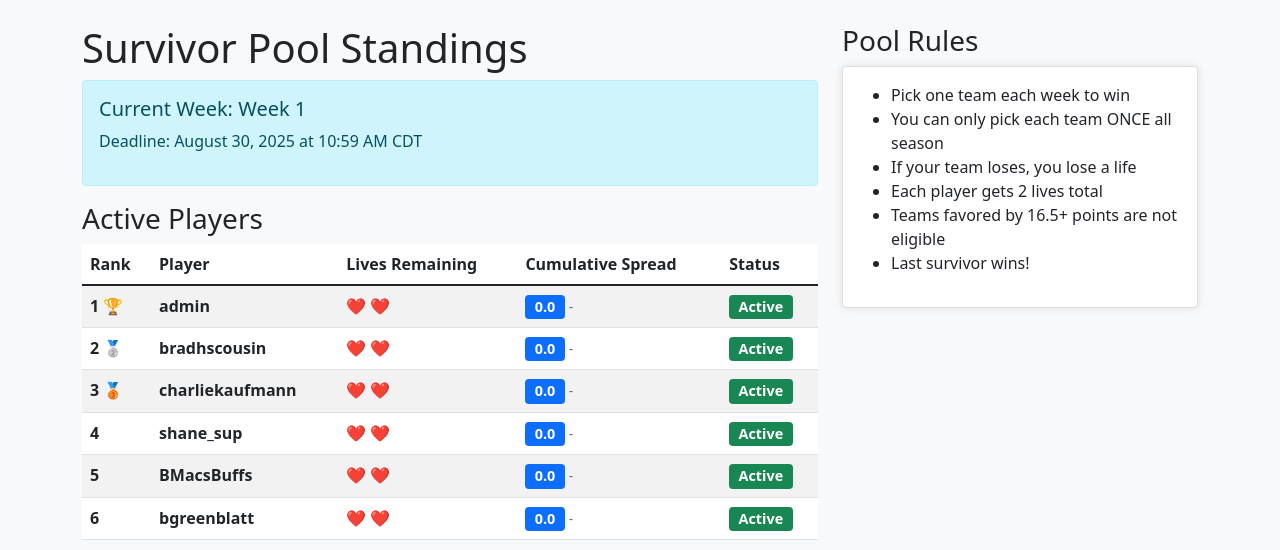
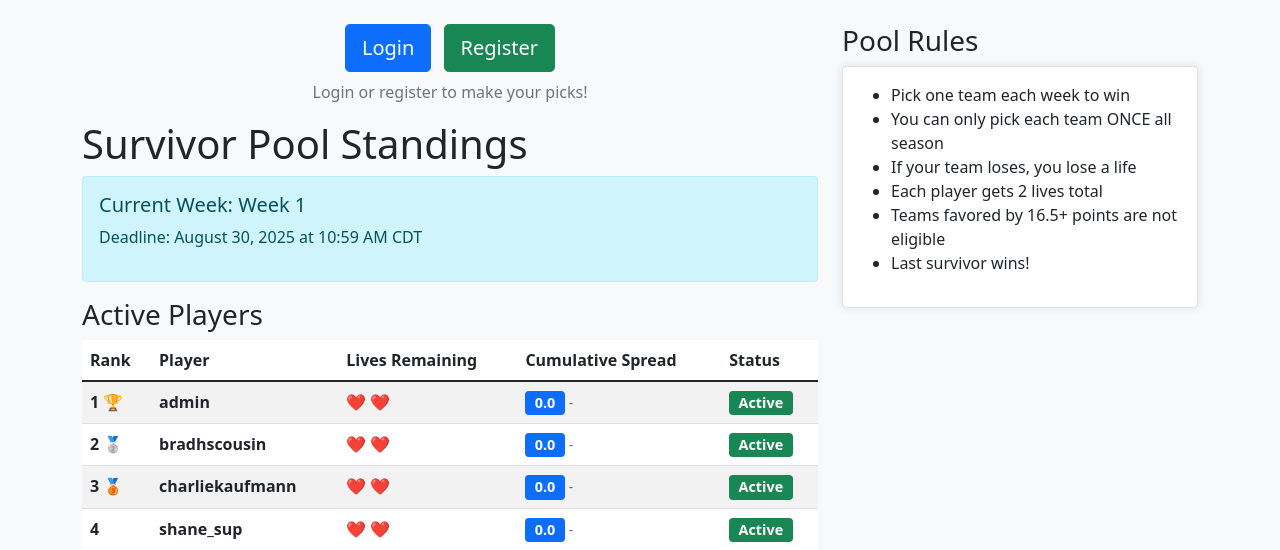
Before and after one commit to BradHagstrom16/CF_Survivor, a Flask app: page / in a window 1280 px wide. Shown: the part 62-612 px from the top of the page. Run offline with Flask 3, Linux system fonts and the light colour scheme; data comes from the database, SQL or seed files in the repository.

Commit message:
Add files via upload

```diff
--- a/templates/index.html
+++ b/templates/index.html
@@ -3,6 +3,13 @@
 {% block content %}
 <div class="row">
     <div class="col-md-8">
+        {% if not current_user.is_authenticated %}
+        <div class="text-center mb-3">
+            <a href="{{ url_for('login') }}" class="btn btn-primary btn-lg me-2">Login</a>
+            <a href="{{ url_for('register') }}" class="btn btn-success btn-lg">Register</a>
+            <p class="mt-2 text-muted">Login or register to make your picks!</p>
+        </div>
+        {% endif %}
         <h1>Survivor Pool Standings</h1>
 
        {% if current_week %}
```
Also changed, not shown: templates/my_picks.html (+2 -15 lines), templates/base.html (line endings or trailing spaces), templates/change_password.html (line endings or trailing spaces), templates/login.html (line endings or trailing spaces), templates/pick.html (line endings or trailing spaces), templates/register.html (line endings or trailing spaces), templates/weekly_results.html (line endings or trailing spaces).
